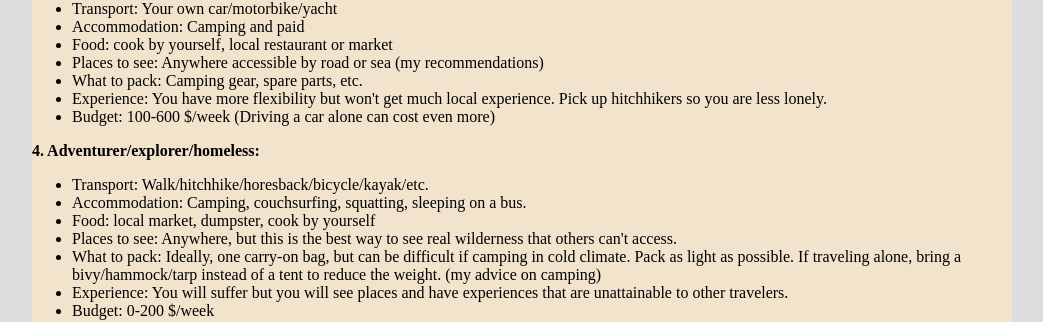
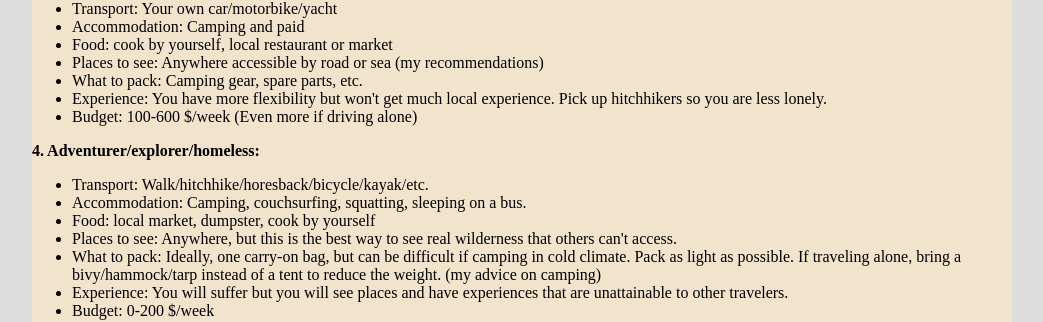
Before and after one commit to witba/witba.github.io, a Jekyll site: the page built from travel/waystotravel.html, in a window 1280 px wide. Shown: the part 568-890 px from the top of the page, without its empty margins (118-1161 px from the left). Built offline with Jekyll 4.4.1, drawn with Linux system fonts in a browser that asks for light colours.

Commit message:
Update waystotravel.html

```diff
--- a/travel/waystotravel.html
+++ b/travel/waystotravel.html
@@ -35,7 +35,7 @@ WAYS TO TRAVEL <br>
 <li>Places to see: Anywhere accessible by road or sea (my recommendations)
 <li>What to pack: Camping gear, spare parts, etc.
 <li>Experience: You have more flexibility but won't get much local experience. Pick up hitchhikers so you are less lonely.
-<li>Budget: 100-600 $/week (Driving a car alone can cost even more)
+<li>Budget: 100-600 $/week (Even more if driving alone)
 </ul>
 <b>4. Adventurer/explorer/homeless:</b>
 <ul>
```
